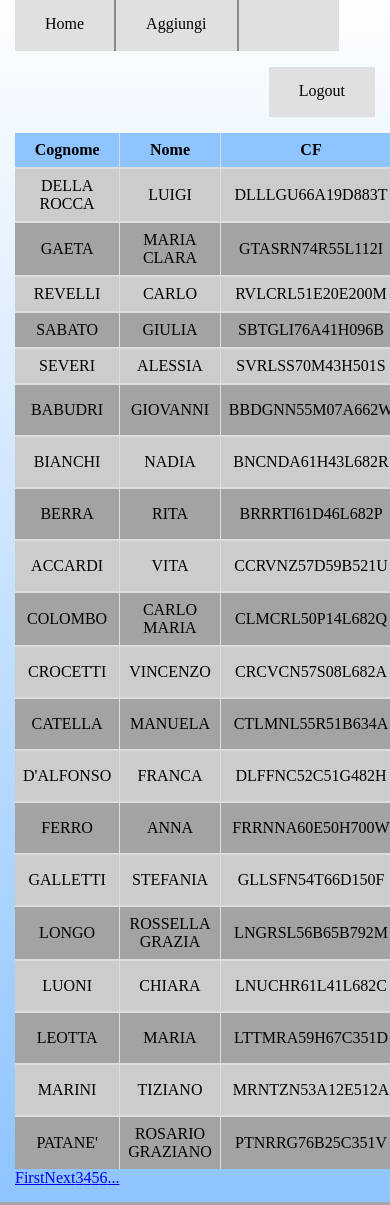
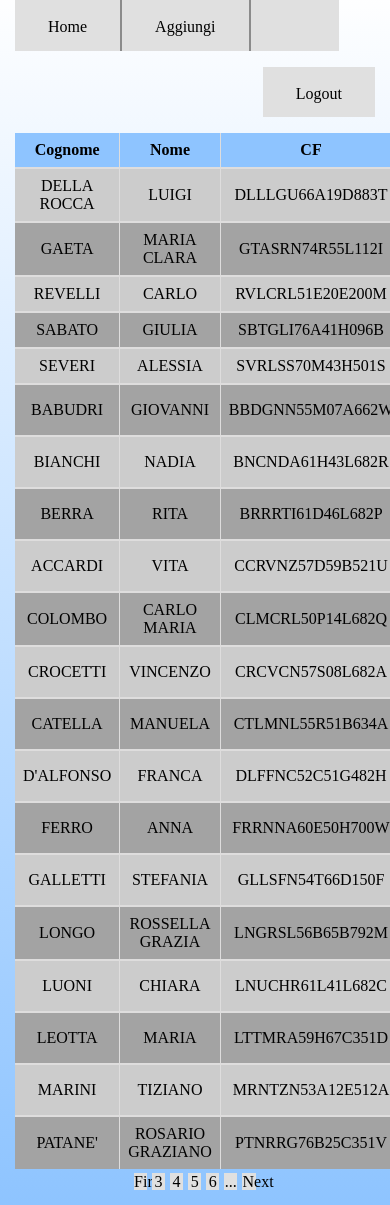
Before and after one commit to Jh0nnyGomes/Progettone-Tallone, a PHP site: page /DataView.php?src=1 in a window 390 px wide; the page is wider, and only the part inside the window is pictured. Shown: the part 15-1220 px from the top of that part. Run offline with PHP 8.4, Linux system fonts and the light colour scheme; the visitor is signed in with stand-in values (Sample User, id 1); data comes from the database, SQL or seed files in the repository; data that the repository does not hold is empty.

Commit message:
Css completo (tranne il responsive :chicken: )

```diff
--- a/DataView.php
+++ b/DataView.php
@@ -82,33 +82,39 @@
         echo "</tbody>".
         "</table>";
 
+        echo "<div class='pagcontainer'>";
         //Stampa le pagine
         $l = $dv_handler->getPagLinks();
         if ($l != null){
             $echo;
 
             if(isset($l['src']))  //Setta la prima pagina
-              $echo = $echo."<a class = 'page-link'  href=\"" . $_SERVER['PHP_SELF'] . "?pag=" . $l['src'] .'&src='.$l["src"]. "\">First</a>";
+              $echo = $echo."<a class = 'page-btn'  href=\"" . $_SERVER['PHP_SELF'] . "?pag=" . $l['src'] .'&src='.$l["src"]. "\">First</a>";
 
             if(isset($l['last'])) //Setta la pagina precedente
-              $echo = $echo."<a class = 'page-link'  href=\"" . $_SERVER['PHP_SELF'] . "?pag=" . $l['last'] .'&src='.$l["src"]. "\">Last</a>";
-
-            if(isset($l['next'])) //Setta la pagina successiva
-              $echo = $echo."<a class = 'page-link'  href=\"" . $_SERVER['PHP_SELF'] . "?pag=" . $l['next'] .'&src='.$l["src"]. "\">Next</a>";
+              $echo = $echo."<a class = 'page-btn'  href=\"" . $_SERVER['PHP_SELF'] . "?pag=" . $l['last'] .'&src='.$l["src"]. "\">Back</a>";
 
             //setta gli indici delle 5 pagine succesive
             foreach ($dv_handler->getPagLinks() as $key => $value) {
               if ($key != 'src' && $key != 'last' && $key != 'next' && $key != '...'){
-                $echo = $echo."<a class = 'page-link'  href=\"" . $_SERVER['PHP_SELF'] . "?pag=" . $value .'&src='.$l["src"]. "\">".$value."</a>";
+                $echo = $echo."<a class = 'page-btn'  href=\"" . $_SERVER['PHP_SELF'] . "?pag=" . $value .'&src='.$l["src"]. "\">".$value."</a>";
                 unset($value);
               }
             }
 
             if(isset($l['...'])) //Setta [...]
-              $echo = $echo."<a class = 'page-link'  href=\"" . $_SERVER['PHP_SELF'] . "?pag=" . $l['...'] .'&src='.$l["src"]. "\">...</a>";
+              $echo = $echo."<a class = 'page-btn'  href=\"" . $_SERVER['PHP_SELF'] . "?pag=" . $l['...'] .'&src='.$l["src"]. "\">...</a>";
+
+            if(isset($l['next'])) //Setta la pagina successiva
+              $echo = $echo."<a class = 'page-btn'  href=\"" . $_SERVER['PHP_SELF'] . "?pag=" . $l['next'] .'&src='.$l["src"]. "\">Next</a>";
+
+
+
 
             echo $echo;
           }
+
+        echo "</div>";
       ?>
             <script>
                 function submit(id) {
--- a/css/style.css
+++ b/css/style.css
@@ -179,7 +179,7 @@ body {
     height: 100%;
     text-align: center;
     width: auto;
-    padding: 15px;
+    padding: 18px;
 }
 
 .navbar-list li:last-child{
@@ -220,7 +220,7 @@ body {
     height: 50px;
     text-align: center;
     width: auto;
-    padding: 15px;
+    padding: 18px;
 }
 
 .logout-bar li:last-child{
@@ -284,6 +284,30 @@ body {
     border-left: none;
 }
 
+.pagcontainer{
+    margin-left: 33%;
+    margin-top: 1%;
+}
+
+.page-btn{
+    text-decoration: none;
+    -webkit-appearance: button;
+    -moz-appearance: button;
+    appearance: button;
+    color: black;
+    background-color: #e0e0e0;
+    text-align: center;
+    margin-left: 2%;
+    width: 5.5%;
+    height: 2%;
+    padding: 0.1%;
+
+}
+
+.page-btn:first-child{
+    margin-left: 0;
+}
+
 @media only screen and (max-width: 1259px){
 
 }
```
